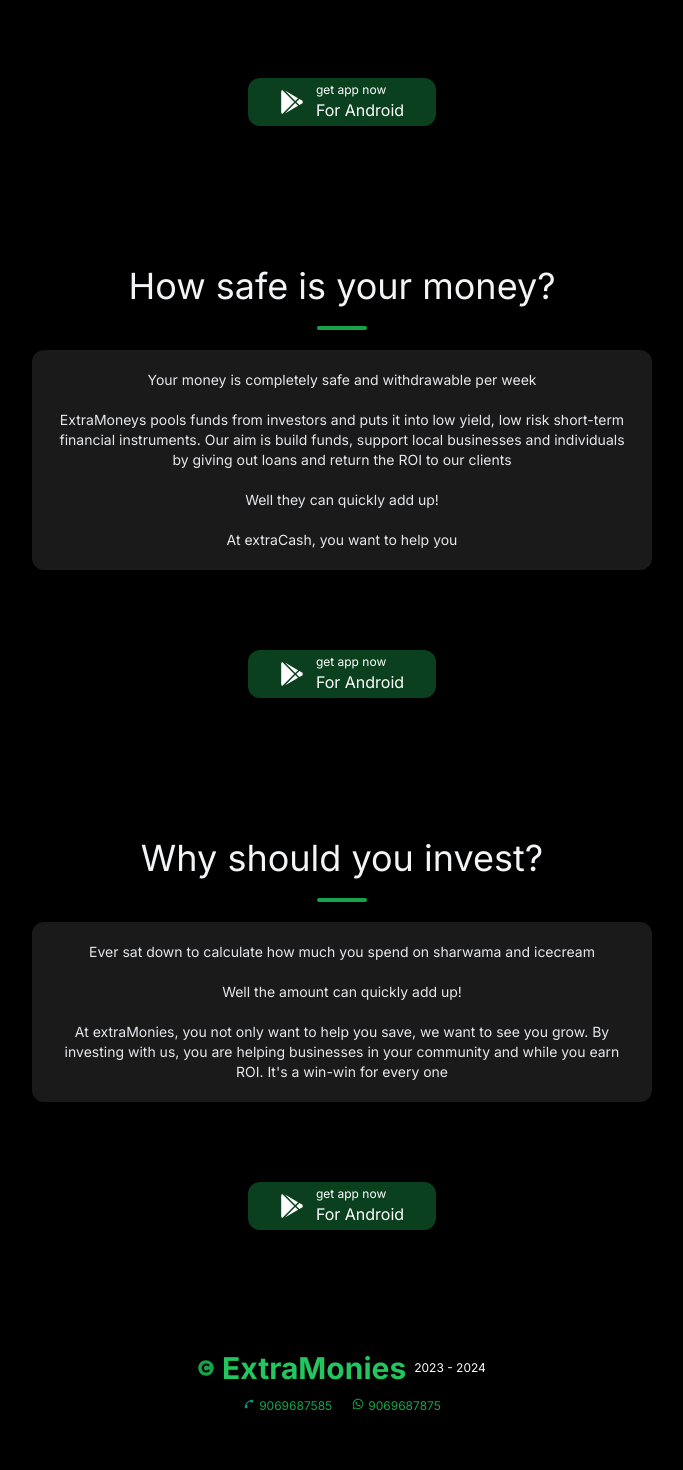
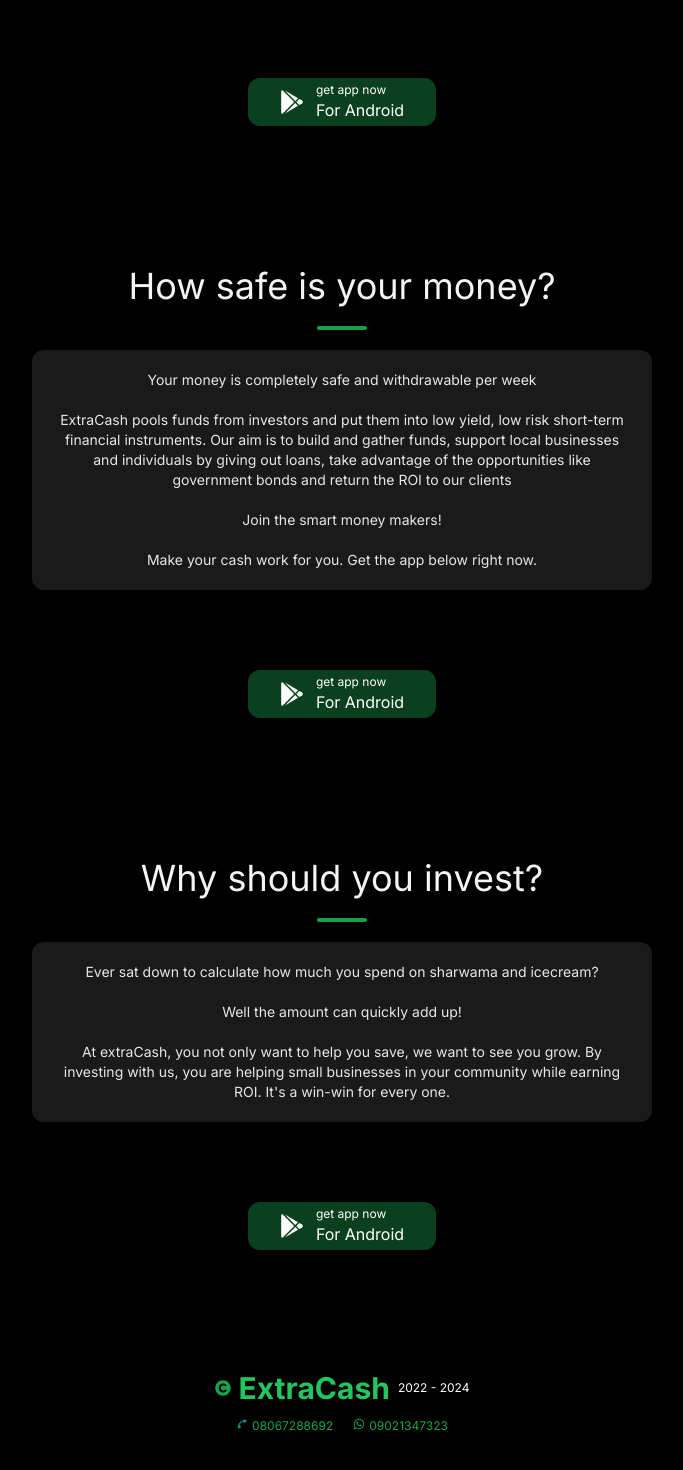
Before and after one commit to EzeaniChucks/extraCash, a Next.js app: page / in a window 1280 px wide. Shown: the part 978-2448 px from the top of the page, without its empty margins (298-981 px from the left). Built offline with nearby package versions, Linux system fonts and the light colour scheme.

Commit message:
edited info texts on landing page

```diff
--- a/src/app/components/footer.tsx
+++ b/src/app/components/footer.tsx
@@ -7,18 +7,18 @@
       <div className="flex gap-2 items-center">
         <FaCopyright className="text-green-600" />
         <h3 className="text-green-500 font-bold text-md md:text-3xl">
-          ExtraMonies
+          ExtraCash
         </h3>
-        <h3 className="text-white text-xs">{`2023 - ${new Date().getFullYear()}`}</h3>
+        <h3 className="text-white text-xs">{`2022 - ${new Date().getFullYear()}`}</h3>
       </div>
       <div className="flex flex-row items-center gap-5 text-xs">
         <div className="flex items-start justify-center gap-1">
           <FcPhone className="text-green-600" />
-          <h3 className="text-green-600">9069687585</h3>
+          <h3 className="text-green-600">08067288692</h3>
         </div>
         <div className="flex items-start justify-center gap-1">
           <FaWhatsapp className="text-green-600" />
-          <h3 className="text-green-600">9069687875</h3>
+          <h3 className="text-green-600">09021347323</h3>
         </div>
       </div>
     </div>
--- a/src/app/components/home/InfoSection1.tsx
+++ b/src/app/components/home/InfoSection1.tsx
@@ -18,7 +18,7 @@
         </h3>
         <h3 className="text-center">
           {
-            "Unlike other investment platforms where you can lose your money, at extraCash, we manage your wealth from decades of experience working with and investing in financial instruments. We encourage you to invest your spare change. Instead of thrwoing it on a vanity item, you can make your money work for you instead"
+            "Unlike other investment platforms where you can lose your money, at extraCash, we manage your wealth from decades of experience working with and investing in financial instruments. We encourage you to invest your spare change. Instead of throwing it on a vanity item, you can make your money work for you instead."
           }
         </h3>
         <h3 className="text-center">
--- a/src/app/components/home/infoSection2.tsx
+++ b/src/app/components/home/infoSection2.tsx
@@ -10,13 +10,15 @@
           {"Your money is completely safe and withdrawable per week"}
         </h3>
         <h3 className="text-center">
-          ExtraMoneys pools funds from investors and puts it into low yield, low
-          risk short-term financial instruments. Our aim is build funds, support
-          local businesses and individuals by giving out loans and return the
-          ROI to our clients
+          {`ExtraCash pools funds from investors and put them into low yield, low
+          risk short-term financial instruments. Our aim is to build and gather funds, support
+          local businesses and individuals by giving out loans, take advantage of the opportunities like government bonds and return the
+          ROI to our clients`}
         </h3>
-        <h4 className="text-center">Well they can quickly add up!</h4>
-        <h4 className="text-center">At extraCash, you want to help you </h4>
+        <h4 className="text-center">{"Join the smart money makers!"}</h4>
+        <h4 className="text-center">
+          {"Make your cash work for you. Get the app below right now."}{" "}
+        </h4>
       </div>
     </div>
   );
--- a/src/app/components/home/infoSection3.tsx
+++ b/src/app/components/home/infoSection3.tsx
@@ -7,12 +7,13 @@
       </div>
       <div className="flex flex-col items-center justify-center text-gray-200 gap-5 text-sm md:text-md w-full bg-white/10 p-5 rounded-xl">
         <h4 className="text-center">
-          Ever sat down to calculate how much you spend on sharwama and icecream
+          Ever sat down to calculate how much you spend on sharwama and
+          icecream?
         </h4>
         <h4 className="text-center">Well the amount can quickly add up!</h4>
         <h4 className="text-center">
           {
-            "At extraMonies, you not only want to help you save, we want to see you grow. By investing with us, you are helping businesses in your community and while you earn ROI. It's a win-win for every one"
+            "At extraCash, you not only want to help you save, we want to see you grow. By investing with us, you are helping small businesses in your community while earning ROI. It's a win-win for every one."
           }
         </h4>
       </div>
```
